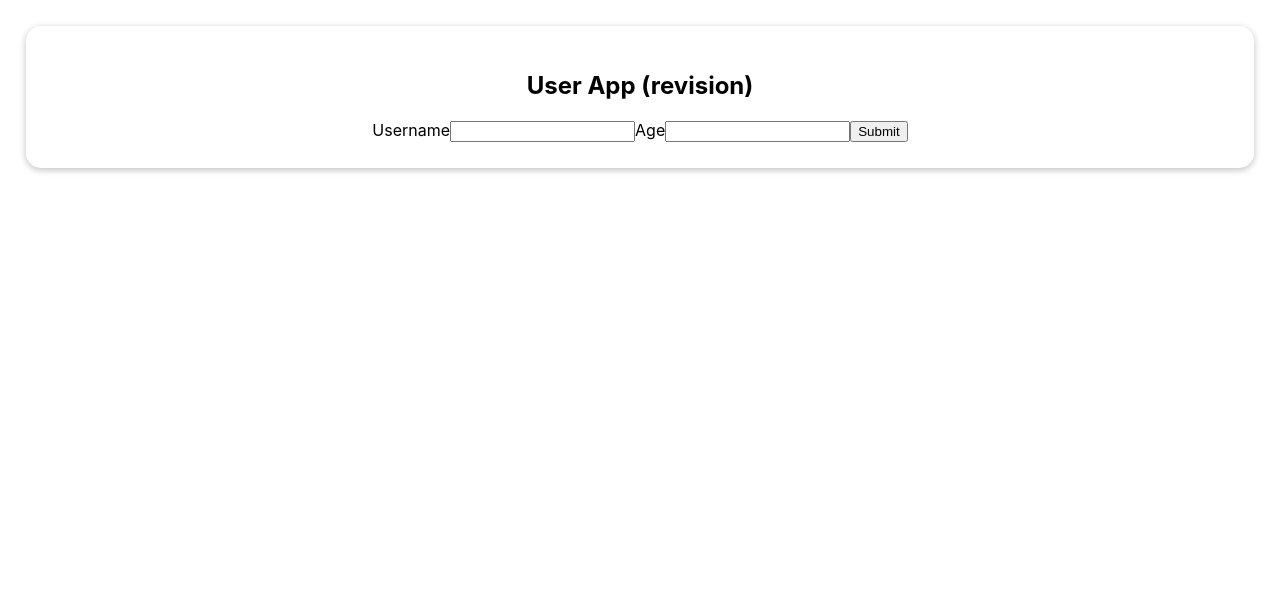
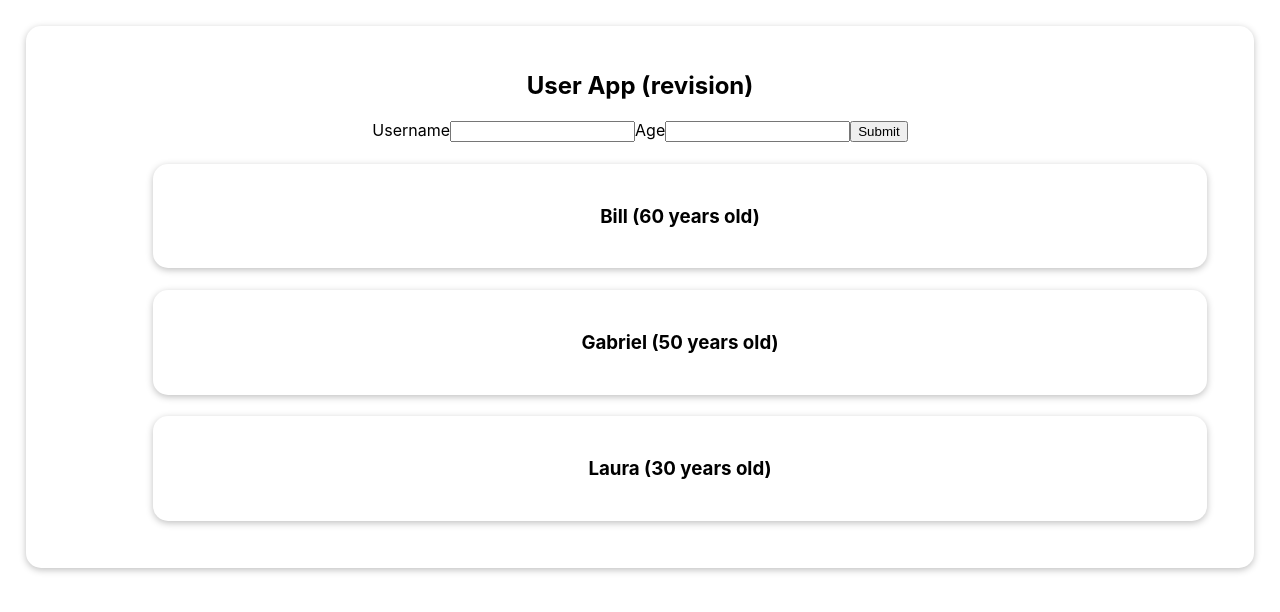
Before and after one commit to maijuriina/User-App-Revision, a React (Create React App) app in the folder user-app-revision/: page / in a window 1280 px wide. Shown: the top 612 px of the page. Built offline with nearby package versions, Linux system fonts and the light colour scheme.

Commit message:
Existing and new users are rendered on list

```diff
--- a/user-app-revision/src/App.js
+++ b/user-app-revision/src/App.js
@@ -1,33 +1,33 @@
+import { useState } from "react";
+import React from "react";
 import Card from "./components/UI/Card";
 import "./App.css";
-import UserForm from "./components/NewUser/UserForm";
+import UserList from "./components/Users/UserList";
 import NewUser from "./components/NewUser/NewUser";
-import { useState } from "react";
 
 const DUMMY_USERS = [
   {
     id: 0,
-    name: "Bill",
-    age: 60,
+    userName: "Bill",
+    userAge: 60,
   },
   {
     id: 1,
-    name: "Gabriel",
-    age: 50,
+    userName: "Gabriel",
+    userAge: 50,
   },
   {
     id: 2,
-    name: "Laura",
-    age: 30,
+    userName: "Laura",
+    userAge: 30,
   },
 ];
 
-function App() {
+const App = () => {
   const [users, setUsers] = useState(DUMMY_USERS);
 
   const addUserHandler = (user) => {
     setUsers((prevUsers) => {
-      console.log(user);
       return [user, ...prevUsers];
     });
   };
@@ -36,10 +36,11 @@ function App() {
     <div className="App">
       <Card>
         <h2>User App (revision)</h2>
-        <NewUser onAddUser={addUserHandler}></NewUser>
+        <NewUser onAddUser={addUserHandler} />
+        <UserList items={users} />
       </Card>
     </div>
   );
-}
+};
 
 export default App;
--- a/user-app-revision/src/components/NewUser/NewUser.js
+++ b/user-app-revision/src/components/NewUser/NewUser.js
@@ -1,5 +1,6 @@
 import "./NewUser.css";
 import UserForm from "./UserForm";
+import React from "react";
 
 const NewUser = (props) => {
   const saveUserDataHandler = (enteredUserData) => {
@@ -7,7 +8,6 @@ const NewUser = (props) => {
       ...enteredUserData,
       id: Math.random().toString(),
     };
-    console.log(userData);
     props.onAddUser(userData); // property called in App.js to pass data
   };
 
--- a/user-app-revision/src/components/NewUser/UserForm.js
+++ b/user-app-revision/src/components/NewUser/UserForm.js
@@ -1,5 +1,5 @@
 import "./UserForm.css";
-import { useState } from "react";
+import { React, useState } from "react";
 
 const UserForm = (props) => {
   const [userInput, setUserInput] = useState({
--- /dev/null
+++ b/user-app-revision/src/components/Users/UserItem.js
@@ -0,0 +1,17 @@
+import "./UserItem.css";
+import React from "react";
+import Card from "../UI/Card";
+
+const UserItem = (props) => {
+  return (
+    <ul>
+      <Card>
+        <h3>
+          {props.userName} ({props.userAge} years old)
+        </h3>
+      </Card>
+    </ul>
+  );
+};
+
+export default UserItem;
--- a/user-app-revision/src/components/Users/UserList.js
+++ b/user-app-revision/src/components/Users/UserList.js
@@ -0,0 +1,23 @@
+import "./UserList.css";
+import UserItem from "./UserItem";
+import React from "react";
+
+const UserList = (props) => {
+  if (props.items.length === 0) {
+    return <h3>No user data to show.</h3>;
+  }
+
+  return (
+    <ul>
+      {props.items.map((user) => (
+        <UserItem
+          key={user.id}
+          userName={user.userName}
+          userAge={user.userAge}
+        />
+      ))}
+    </ul>
+  );
+};
+
+export default UserList;
```
Also changed, not shown: user-app-revision/src/components/Users/UserItem.css (added).
